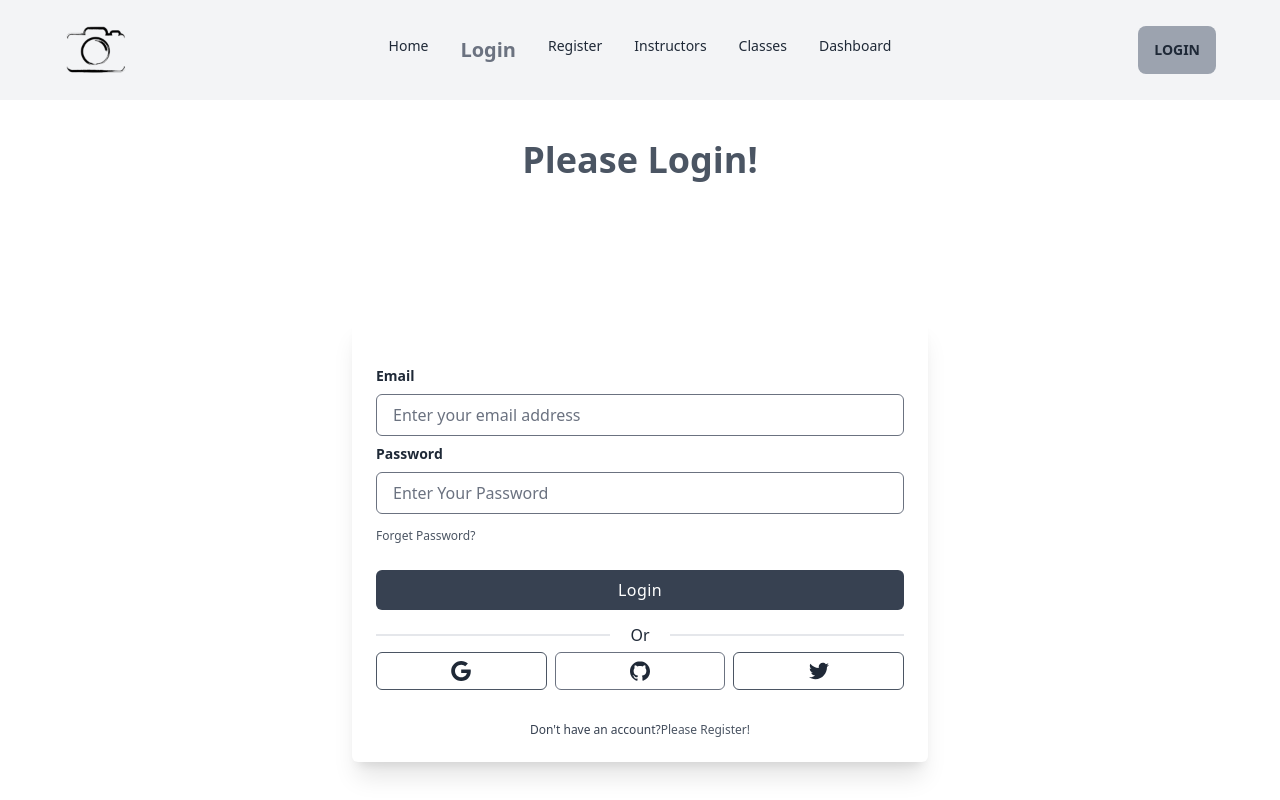
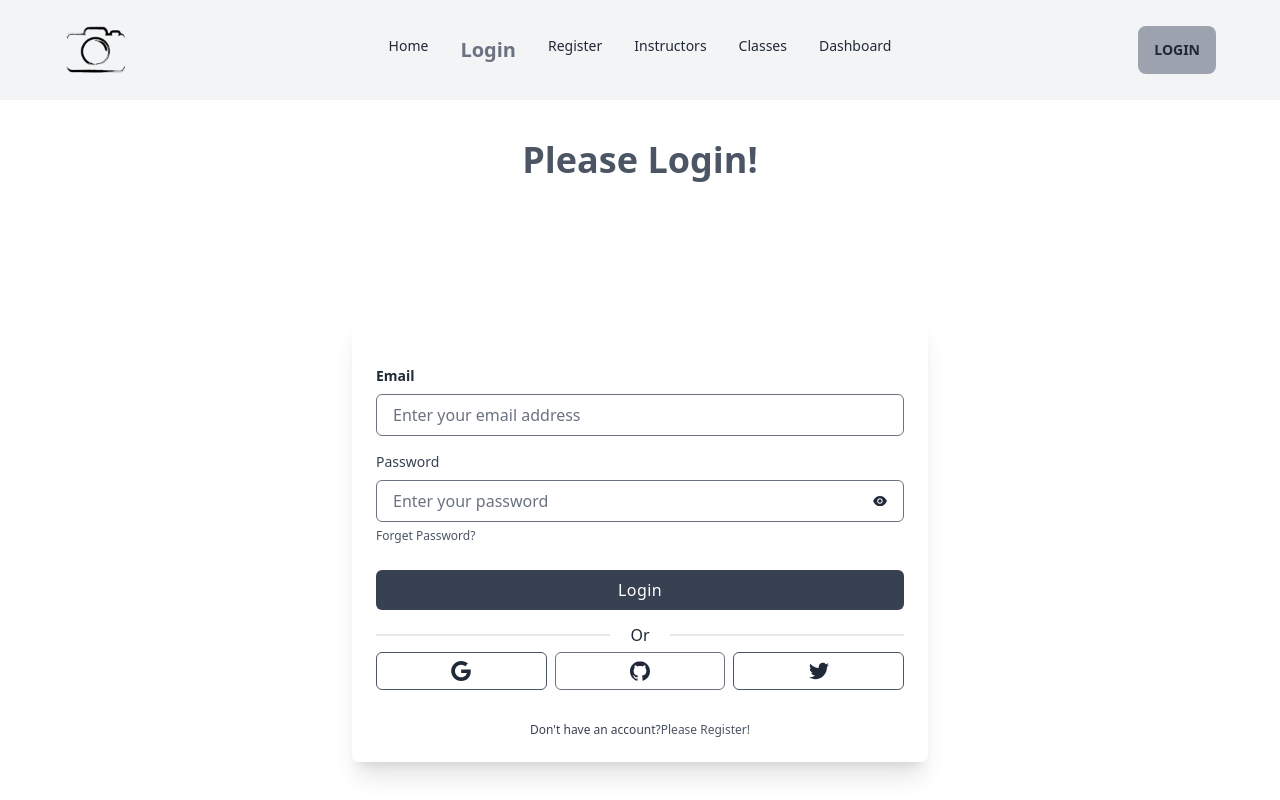
Before and after one commit to sudham-debnath/shutter-skills-school-client, a React (Vite) app: page /login in a window 1280 px wide. Shown: the top 800 px of the page. Built offline with nearby package versions, Linux system fonts and the light colour scheme; no server answers.

Commit message:
Impliment Register page

```diff
--- a/src/pages/Login/Login.jsx
+++ b/src/pages/Login/Login.jsx
@@ -2,14 +2,17 @@
 /* eslint-disable no-unused-vars */
 import React, { useContext, useState } from "react";
 import { Link } from "react-router-dom";
-import { GithubAuthProvider, GoogleAuthProvider, getAuth, signInWithPopup } from "firebase/auth";
-import { app } from './../../firebase/firebase.config';
-import { AuthContext } from './../../provider/AuthProvider';
-
-
+import {
+  GithubAuthProvider,
+  GoogleAuthProvider,
+  getAuth,
+  signInWithPopup,
+} from "firebase/auth";
+import { app } from "./../../firebase/firebase.config";
+import { AuthContext } from "./../../provider/AuthProvider";
+import { AiFillEyeInvisible, AiFillEye } from "react-icons/ai";
 
 const Login = () => {
-
   const auth = getAuth(app);
 
   // Google Popup Login
@@ -21,7 +24,6 @@ const Login = () => {
 
     signInWithPopup(auth, googleProvider)
       .then((result) => {
-
         const loggedInUser = result.user;
         console.log(loggedInUser);
         setUser(loggedInUser);
@@ -32,10 +34,8 @@ const Login = () => {
         const errorMessage = error.message;
         const email = error.customData.email;
         const credential = GoogleAuthProvider.credentialFromError(error);
-
       });
   };
-
 
   // GitHub Login
   const githubProvider = new GithubAuthProvider();
@@ -46,8 +46,7 @@ const Login = () => {
         // The signed-in user info.
         const loggedUser = result.user;
         console.log(loggedUser);
-    setUser(loggedUser)
-
+        setUser(loggedUser);
       })
       .catch((error) => {
         // Handle Errors here.
@@ -57,14 +56,13 @@ const Login = () => {
         const email = error.customData.email;
         // The AuthCredential type that was used.
         const credential = GithubAuthProvider.credentialFromError(error);
-
       });
-  }
-
+  };
 
   // Email & Password Login
   const [email, setEmail] = useState("");
   const [password, setPassword] = useState("");
+  const [showPassword, setShowPassword] = useState(false);
 
   const { loginUser } = useContext(AuthContext);
 
@@ -75,7 +73,6 @@ const Login = () => {
       loginUser(email, password)
         .then((result) => {
           console.log(result.user);
-
         })
         .catch((error) => {
           console.log(error.message);
@@ -83,8 +80,14 @@ const Login = () => {
     }
   };
 
+  // Show and Hide Password
+  const handlePasswordChange = (e) => {
+    setPassword(e.target.value);
+  };
 
-
+  const handleTogglePassword = () => {
+    setShowPassword(!showPassword);
+  };
 
   return (
     <div className="relative flex flex-col justify-center min-h-screen overflow-hidden">
@@ -116,20 +119,29 @@ const Login = () => {
               className="block w-full px-4 py-2 mt-2 text-gray-500 bg-white border rounded-md focus:border-gray-400 focus:ring-purple-300 focus:outline-none focus:ring focus:ring-opacity-40"
             />
           </div>
-          <div className="mb-2">
+          <div className="mt-4">
             <label
-              // eslint-disable-next-line react/no-unknown-property
-              for="password"
-              className="block text-sm font-semibold text-gray-800"
+              htmlFor="password"
+              className="block text-sm font-medium text-gray-700"
             >
               Password
             </label>
+            <div className="relative">
               <input
-              onChange={(e) => setPassword(e.target.value)}
-              type="password"
-              placeholder="Enter Your Password"
-              className="block w-full px-4 py-2 mt-2 text-gray-700 bg-white border rounded-md focus:border-gray-400 focus:ring-gray-300 focus:outline-none focus:ring focus:ring-opacity-40"
+                onChange={handlePasswordChange}
+                type={showPassword ? "text" : "password"}
+                name="password"
+                placeholder="Enter your password"
+                required
+                className="block w-full px-4 py-2 mt-2 text-gray-600 bg-white border rounded-md focus:border-gray-400 focus:ring-purple-300 focus:outline-none focus:ring focus:ring-opacity-40"
               />
+              <span
+                className="password-toggle absolute top-1/2 transform -translate-y-1/2 right-4 cursor-pointer"
+                onClick={handleTogglePassword}
+              >
+                {showPassword ? <AiFillEyeInvisible/> : <AiFillEye/> }
+              </span>
+            </div>
           </div>
           <a href="#" className="text-xs text-gray-600 hover:underline">
             Forget Password?
@@ -147,7 +159,6 @@ const Login = () => {
           <div className="absolute px-5 bg-white">Or</div>
         </div>
         <div className="flex mt-4 gap-x-2">
-
           {/* Google */}
           <button
             onClick={handleGoogleSignIn}
@@ -166,7 +177,8 @@ const Login = () => {
           {/* Github */}
           <button
             onClick={handleGitHubSignIn}
-            className="flex items-center justify-center w-full p-2 border border-gray-500 rounded-md focus:ring-2 focus:ring-offset-1 focus:ring-gray-600">
+            className="flex items-center justify-center w-full p-2 border border-gray-500 rounded-md focus:ring-2 focus:ring-offset-1 focus:ring-gray-600"
+          >
             <svg
               xmlns="http://www.w3.org/2000/svg"
               viewBox="0 0 32 32"
--- a/src/pages/Register/Register.jsx
+++ b/src/pages/Register/Register.jsx
@@ -46,7 +46,12 @@ const Register = () => {
   const handleSubmit = (event) => {
     event.preventDefault();
     // TODO: handle form submission
-  };
+    };
+
+
+
+
+
 
   return (
     <div className="m-20 ">
@@ -133,7 +138,7 @@ const Register = () => {
               <div className="flex flex-col items-start">
                 <input
                   onChange={(e) => setEmail(e.target.value)}
-                  type="text"
+                  type="url"
                   name="photo_url"
                   placeholder="Enter Photo URL"
                   className="block w-full px-4 py-2 mt-2 text-gray-700 bg-white border rounded-md focus:border-gray-400 focus:ring-gray-300 focus:outline-none focus:ring focus:ring-opacity-40"
```
Lines whose indentation alone changed are shown as unchanged.
